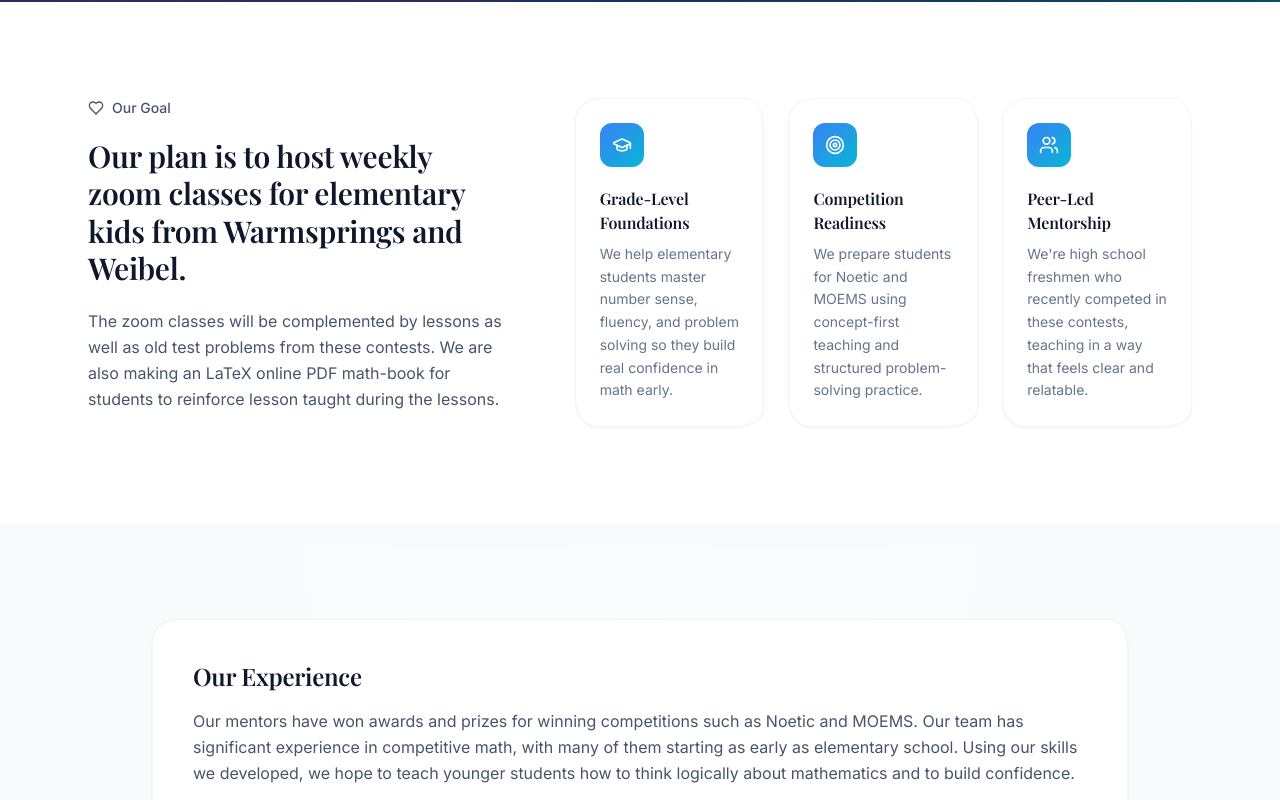
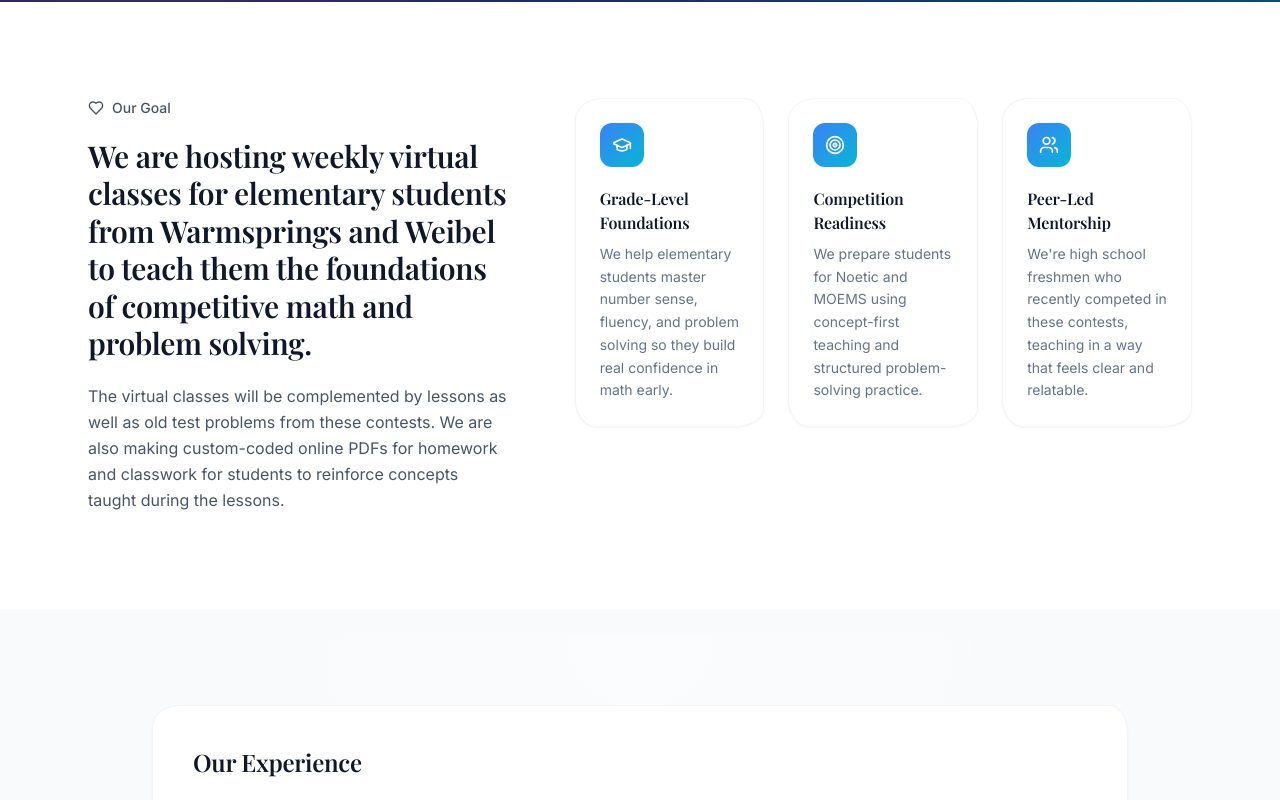
Before and after one commit to CodingNinjaXtreme/Offical-Nonprofit-Website, a React (Vite) app: page /about in a window 1280 px wide. Shown: the part 820-1620 px from the top of the page. Built offline with nearby package versions, Linux system fonts and the light colour scheme.

Commit message:
changed entire UI

```diff
--- a/src/pages/About.tsx
+++ b/src/pages/About.tsx
@@ -302,15 +302,14 @@ export default function About() {
             </Reveal>
             <Reveal delay={0.08}>
               <h2 className="text-3xl font-semibold text-slate-900 leading-tight">
-                Our plan is to host weekly zoom classes for elementary kids from
-                Warmsprings and Weibel.
+                We are hosting weekly virtual classes for elementary students from
+                Warmsprings and Weibel to teach them the foundations of competitive math and problem solving.
               </h2>
             </Reveal>
             <Reveal delay={0.16}>
               <p className="mt-5 text-slate-600 leading-relaxed">
-                The zoom classes will be complemented by lessons as well as old
-                test problems from these contests. We are also making an LaTeX
-                online PDF math-book for students to reinforce lesson taught
+                The virtual classes will be complemented by lessons as well as old
+                test problems from these contests. We are also making custom-coded online PDFs for homework and classwork for students to reinforce concepts taught
                 during the lessons.
               </p>
             </Reveal>
@@ -375,7 +374,7 @@ export default function About() {
                   Our mentors have won awards and prizes for winning competitions
                   such as Noetic and MOEMS. Our team has significant experience in
                   competitive math, with many of them starting as early as
-                  elementary school. Using our skills we developed, we hope to
+                  4th grade. Using our skills we developed, we hope to
                   teach younger students how to think logically about mathematics
                   and to build confidence.
                 </p>
```
